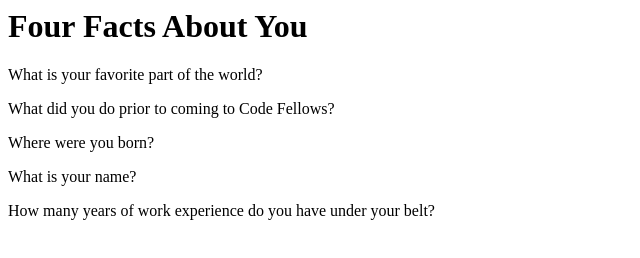
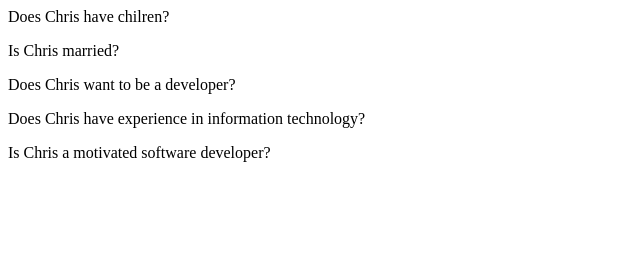
Before and after one commit to taxpayer131/about-me, a plain HTML site: page index.html in a window 1280 px wide. Shown: the whole page, without its empty margins (0-640 px from the left). Drawn offline with Linux system fonts and the light colour scheme.

Commit message:
changes made to app.js

```diff
--- a/index.html
+++ b/index.html
@@ -7,12 +7,12 @@
   </head>
   <body>
 
-    <h1>Four Facts About You</h1>
-    <p>What is your favorite part of the world?</p>
-    <p>What did you do prior to coming to Code Fellows?</p>
-    <p>Where were you born?</p>
-    <p>What is your name?</p>
-    <p>How many years of work experience do you have under your belt?</p>
+    <h1></h1>
+    <p>Does Chris have chilren?</p>
+    <p>Is Chris married?</p>
+    <p>Does Chris want to be a developer?</p>
+    <p>Does Chris have experience in information technology?</p>
+    <p>Is Chris a motivated software developer?</p>
 
     <!-- <script src="app.js"</script> -->
 
```
Also changed, not shown: app.js (+5 -4 lines).
